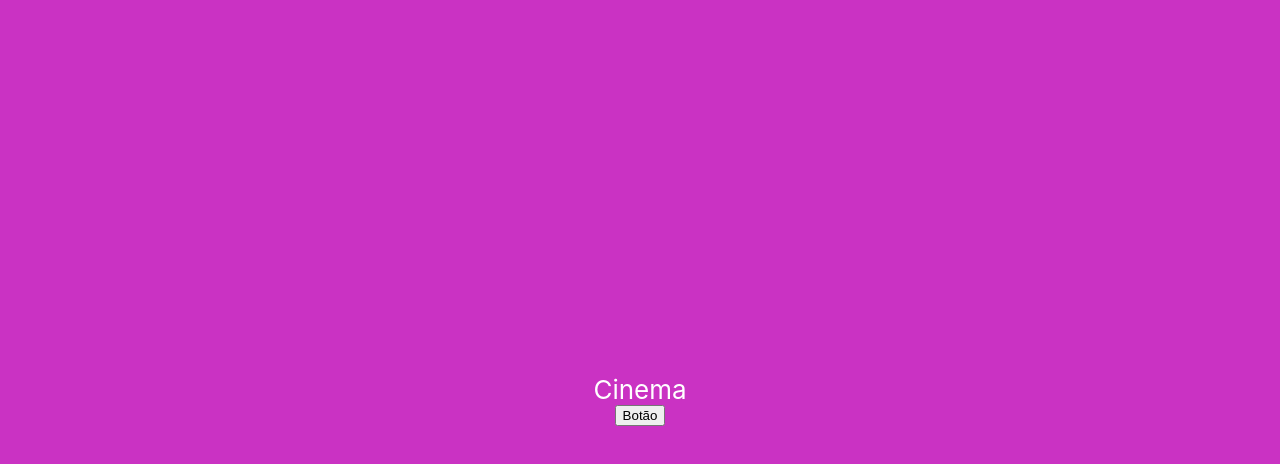
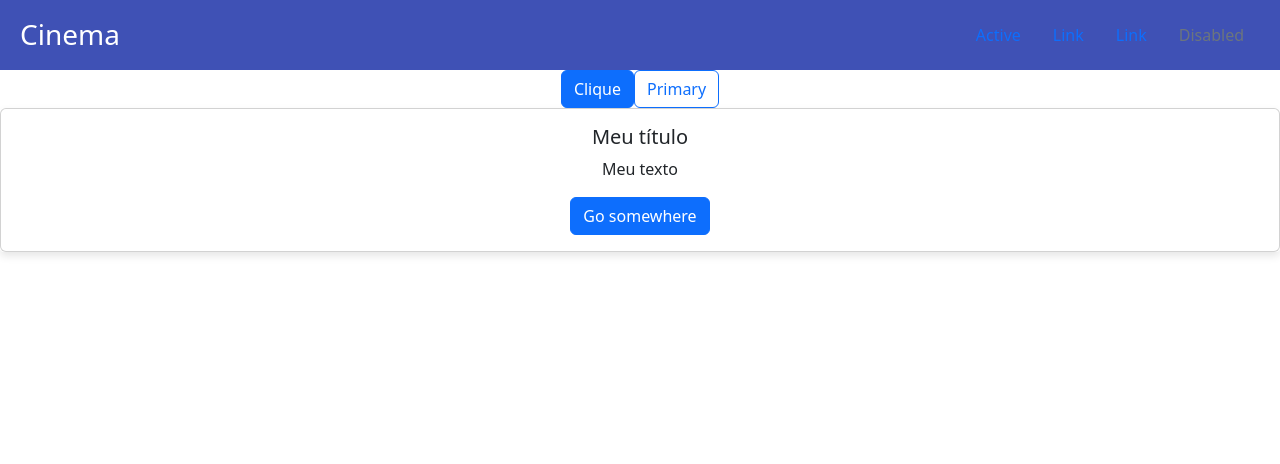
Before and after one commit to paulomatos777/Movie-Theater, a React (Create React App) app: page / in a window 1280 px wide. Shown: the top 464 px of the page. Built offline with nearby package versions, Linux system fonts and the light colour scheme.

Commit message:
add and update components layout

```diff
--- a/package.json
+++ b/package.json
@@ -10,6 +10,7 @@
     "@types/node": "^16.18.14",
     "@types/react": "^18.0.28",
     "@types/react-dom": "^18.0.11",
+    "bootstrap": "^5.2.3",
     "react": "^18.2.0",
     "react-bootstrap": "^2.7.2",
     "react-dom": "^18.2.0",
--- a/src/App.tsx
+++ b/src/App.tsx
@@ -1,13 +1,18 @@
 import "./App.css";
-import Button from "./components/Button";
+// import Button from "./components/Button";
+import { Button } from 'react-bootstrap';
+import MyCard from "./components/Card";
+import Header from "./components/Header";
+import Nav from "./components/Nav";
+
 
 function App() {
   return (
     <div className="App">
-      <header className="App-header">
-        <div>Cinema</div>
-        <Button>Botão</Button>
-      </header>
+      <Header title="Cinema" />
+      <Button variant="primary">Clique</Button>
+      <Button variant="outline-primary">Primary</Button>{" "}
+      <MyCard title="Meu título" text="Meu texto" />
     </div>
   );
 }
--- a/src/components/Button/index.tsx
+++ b/src/components/Button/index.tsx
@@ -1,5 +1,5 @@
 import React, { ButtonHTMLAttributes } from "react";
-import "./styles.ts";
+import { Container } from "./styles";
 
 interface ButtonProps extends ButtonHTMLAttributes<HTMLButtonElement> {
   variant?: "primary" | "secondary";
@@ -11,9 +11,9 @@ const Button: React.FC<ButtonProps> = ({
   ...rest
 }) => {
   return (
-    <button className={`btn btn-${variant}`} {...rest}>
+    <Container variant={variant} {...rest}>
       {children}
-    </button>
+    </Container>
   );
 };
 
--- a/src/components/Button/styles.ts
+++ b/src/components/Button/styles.ts
@@ -1,4 +1,4 @@
-import { Button, ButtonProps } from "react-bootstrap";
+import { Button as MyButton, ButtonProps } from "react-bootstrap";
 import { ButtonVariant } from "react-bootstrap/esm/types";
 import styled, { css } from "styled-components";
 
@@ -11,7 +11,7 @@ export interface ContainerProps extends ButtonProps {
   variant?: ButtonVariant;
 }
 
-export const Container = styled(Button)<ContainerProps>`
+export const Container = styled(MyButton)<ContainerProps>`
   .btn {
     padding: 0.5rem 1rem;
     font-size: 1rem;
--- /dev/null
+++ b/src/components/Card/index.tsx
@@ -0,0 +1,22 @@
+import Card from "react-bootstrap/Card";
+import Button from "../Button";
+import { CardContainer } from "./styles";
+
+interface MyCardProps {
+  title: string;
+  text: string;
+}
+
+export default function MyCard({ title, text }: MyCardProps) {
+  return (
+    <CardContainer>
+      <Card>
+        <Card.Body>
+          <Card.Title>{title}</Card.Title>
+          <Card.Text>{text}</Card.Text>
+          <Button variant="primary">Go somewhere</Button>
+        </Card.Body>
+      </Card>
+    </CardContainer>
+  );
+}
--- /dev/null
+++ b/src/components/Card/styles.ts
@@ -0,0 +1,50 @@
+import styled from "styled-components";
+
+export const CardContainer = styled.div`
+  background-color: #ffffff;
+  box-shadow: 0 4px 8px rgba(0, 0, 0, 0.1);
+  border-radius: 4px;
+  overflow: hidden;
+  margin-bottom: 16px;
+  width: 100%;
+`;
+
+export const CardHeader = styled.div`
+  padding: 16px;
+  border-bottom: 1px solid #e5e5e5;
+`;
+
+export const CardTitle = styled.h2`
+  margin: 0;
+  font-size: 20px;
+  font-weight: 500;
+  color: #222222;
+`;
+
+export const CardBody = styled.div`
+  padding: 16px;
+`;
+
+export const CardFooter = styled.div`
+  padding: 16px;
+  border-top: 1px solid #e5e5e5;
+  display: flex;
+  justify-content: space-between;
+  align-items: center;
+`;
+
+export const CardButton = styled.button`
+  background-color: #007bff;
+  color: #ffffff;
+  border: none;
+  border-radius: 4px;
+  padding: 8px 16px;
+  font-size: 16px;
+  font-weight: 500;
+  cursor: pointer;
+  transition: all 0.2s ease-in-out;
+
+  &:hover {
+    background-color: #0062cc;
+  }
+`;
--- /dev/null
+++ b/src/components/Header/index.tsx
@@ -0,0 +1,21 @@
+import React from "react";
+import Nav from "../Nav";
+import { headerStyles } from "./styles";
+
+interface HeaderProps {
+  title: string;
+}
+
+const Header: React.FC<HeaderProps> = ({ title }) => {
+  return (
+    <header style={headerStyles.header}>
+      <h1 style={headerStyles.title}>{title}</h1>
+      <Nav></Nav>
+      {/* <a href="#" style={headerStyles.link}>
+        Link
+      </a> */}
+    </header>
+  );
+};
+
+export default Header;
--- /dev/null
+++ b/src/components/Header/styles.ts
@@ -0,0 +1,26 @@
+export const headerStyles = {
+  header: {
+    display: "flex",
+    justifyContent: "space-between",
+    alignItems: "center",
+    height: "70px",
+    padding: "0 20px",
+    backgroundColor: "#3f51b5",
+    color: "#ffffff",
+  },
+  title: {
+    fontSize: "28px",
+    fontWeight: 500,
+    margin: 0,
+  },
+  link: {
+    color: "#ffffff",
+    textDecoration: "none",
+    marginLeft: "20px",
+    fontWeight: 500,
+    fontSize: "16px",
+  },
+  linkHover: {
+    textDecoration: "underline",
+  },
+};
--- /dev/null
+++ b/src/components/Nav/index.tsx
@@ -0,0 +1,24 @@
+import Nav from "react-bootstrap/Nav";
+
+function BasicExample() {
+  return (
+    <Nav className="justify-content-center" activeKey="/home">
+      <Nav.Item>
+        <Nav.Link href="/home">Active</Nav.Link>
+      </Nav.Item>
+      <Nav.Item>
+        <Nav.Link eventKey="link-1">Link</Nav.Link>
+      </Nav.Item>
+      <Nav.Item>
+        <Nav.Link eventKey="link-2">Link</Nav.Link>
+      </Nav.Item>
+      <Nav.Item>
+        <Nav.Link eventKey="disabled" disabled>
+          Disabled
+        </Nav.Link>
+      </Nav.Item>
+    </Nav>
+  );
+}
+
+export default BasicExample;
--- a/src/index.tsx
+++ b/src/index.tsx
@@ -3,6 +3,7 @@ import ReactDOM from 'react-dom/client';
 import './index.css';
 import App from './App';
 import reportWebVitals from './reportWebVitals';
+import "bootstrap/dist/css/bootstrap.min.css";
 
 const root = ReactDOM.createRoot(
   document.getElementById('root') as HTMLElement
```
Also changed, not shown: 1 other file (tests, documents, lock files or other folders).
